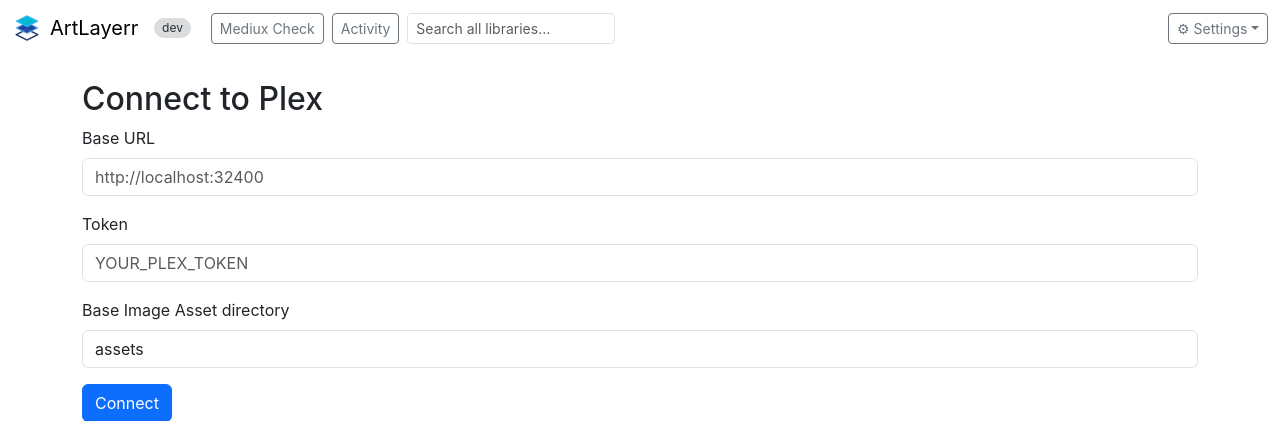
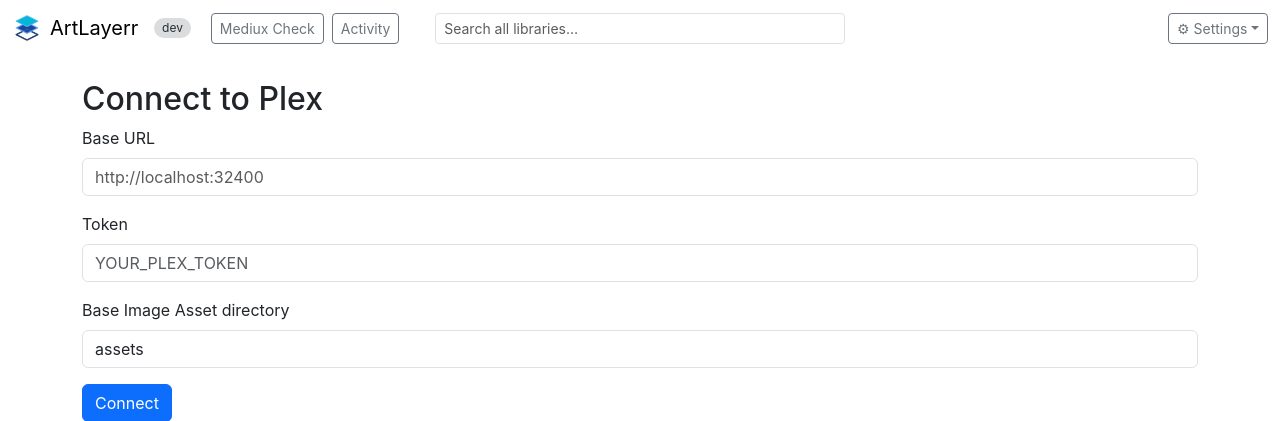
Before and after one commit to Minimaxpower/ArtLayerr, a Flask app: page / in a window 1280 px wide. Shown: the top 421 px of the page. Run offline with Flask 3, Linux system fonts and the light colour scheme.

Commit message:
larger and centered global search bar

```diff
--- a/templates/base.html
+++ b/templates/base.html
@@ -65,6 +65,15 @@
       html[data-cue="patterns"] .st-no { background-image: radial-gradient(rgba(255,255,255,.35) 1px, transparent 1.4px); background-size: 5px 5px; }
 
       .pagination { flex-wrap: wrap; }
+
+      /* Navbar: left group | centered search | right group.
+         Both side groups share the free space equally (flex: 1 1 0), so the
+         search box sits in the true middle of the page. */
+      .nav-search { order: 3; flex: 0 0 100%; margin-top: .5rem; }
+      @media (min-width: 992px) {
+        .nav-side { flex: 1 1 0; min-width: max-content; }
+        .nav-search { order: 0; flex: 0 0 clamp(22rem, 32vw, 32rem); margin-top: 0; }
+      }
 
       body {
         font-family: -apple-system, BlinkMacSystemFont, "Segoe UI", Roboto, "Helvetica Neue", Arial, sans-serif;
@@ -259,17 +268,21 @@
   <body>
     <nav class="navbar navbar-expand-lg mb-4">
       <div class="container-fluid">
+        <div class="nav-side d-flex align-items-center flex-wrap">
         <a class="navbar-brand d-flex align-items-center gap-2" href="{{ url_for('libraries') }}">
           <img src="{{ url_for('static', filename='ArtLayerr_Logo.png') }}" alt="" width="30" height="30">
           <span>ArtLayerr</span>
         </a>
         <a href="https://github.com/Minimaxpower/ArtLayerr/releases" target="_blank" rel="noopener" class="badge rounded-pill bg-secondary bg-opacity-25 text-secondary-emphasis fw-normal text-decoration-none me-1" title="ArtLayerr {{ app_version }}">{{ app_version.split("-")[0] }}</a>
         {% if update_info %}<a href="{{ update_info.url }}" target="_blank" rel="noopener" class="badge rounded-pill bg-warning text-dark text-decoration-none me-1" title="{{ _("ArtLayerr %(version)s is available. To update: docker compose pull && docker compose up -d", version=update_info.version) }}">{{ _("⬆ %(version)s available", version=update_info.version) }}</a>{% endif %}
-        {% if request.endpoint != 'login' %}<a href="{{ url_for('mediux_check') }}" class="btn btn-outline-secondary btn-sm ms-3">{{ _("Mediux Check") }}</a><a href="{{ url_for('activity') }}" class="btn btn-outline-secondary btn-sm ms-2">{{ _("Activity") }}</a>
-        <form action="{{ url_for('search') }}" method="get" class="d-flex ms-2 mb-0" role="search">
-          <input id="global-search" type="search" name="q" value="{{ q if request.endpoint == 'search' else '' }}" class="form-control form-control-sm" style="width: 13rem;" placeholder="{{ _("Search all libraries…") }}" aria-label="{{ _("Search all libraries") }}" title="{{ _("Search all libraries") }}">
+        {% if request.endpoint != 'login' %}<a href="{{ url_for('mediux_check') }}" class="btn btn-outline-secondary btn-sm ms-3">{{ _("Mediux Check") }}</a><a href="{{ url_for('activity') }}" class="btn btn-outline-secondary btn-sm ms-2">{{ _("Activity") }}</a>{% endif %}
+        </div>
+        {% if request.endpoint != 'login' %}
+        <form action="{{ url_for('search') }}" method="get" class="nav-search mb-0" role="search">
+          <input id="global-search" type="search" name="q" value="{{ q if request.endpoint == 'search' else '' }}" class="form-control form-control-sm w-100" placeholder="{{ _("Search all libraries…") }}" aria-label="{{ _("Search all libraries") }}" title="{{ _("Search all libraries") }}">
         </form>{% endif %}
-        <div class="dropdown ms-auto">
+        <div class="nav-side d-flex justify-content-end">
+        <div class="dropdown">
           <button class="btn btn-outline-secondary btn-sm dropdown-toggle" type="button" data-bs-toggle="dropdown" data-bs-auto-close="outside" aria-expanded="false">{{ _("⚙ Settings") }}</button>
           <ul class="dropdown-menu dropdown-menu-end p-2" style="min-width: 250px;">
             {% if request.endpoint != 'login' %}
@@ -315,6 +328,7 @@
             {% endif %}
           </ul>
         </div>
+        </div>
       </div>
     </nav>
     <div class="container">
```
